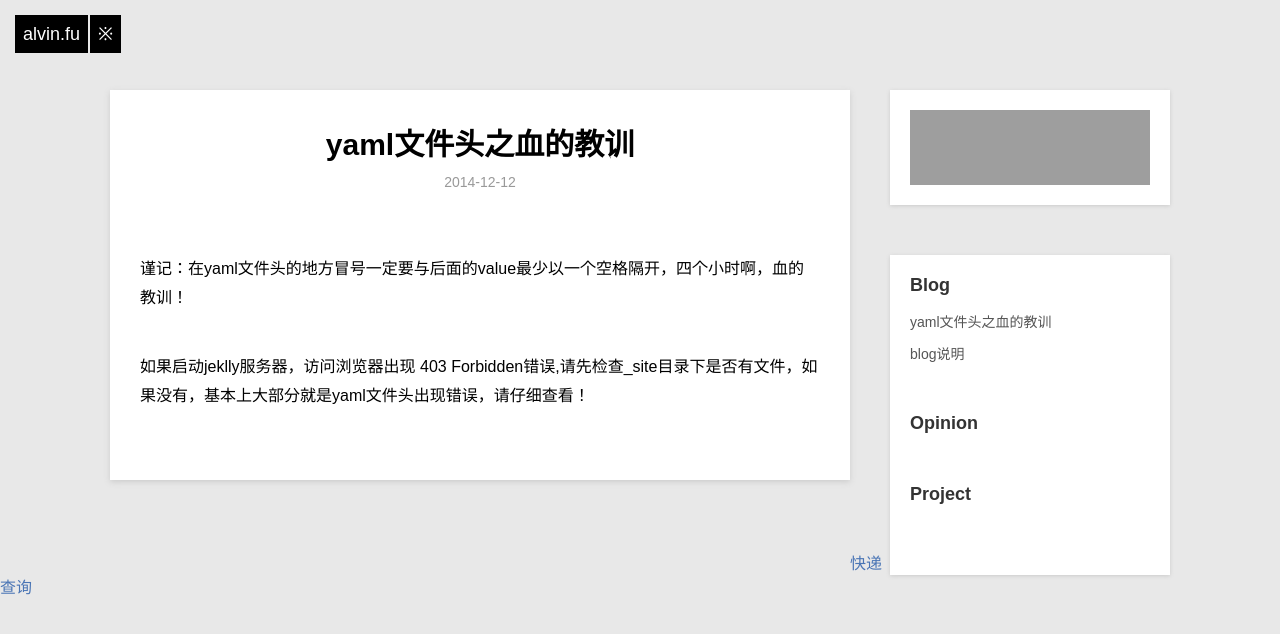
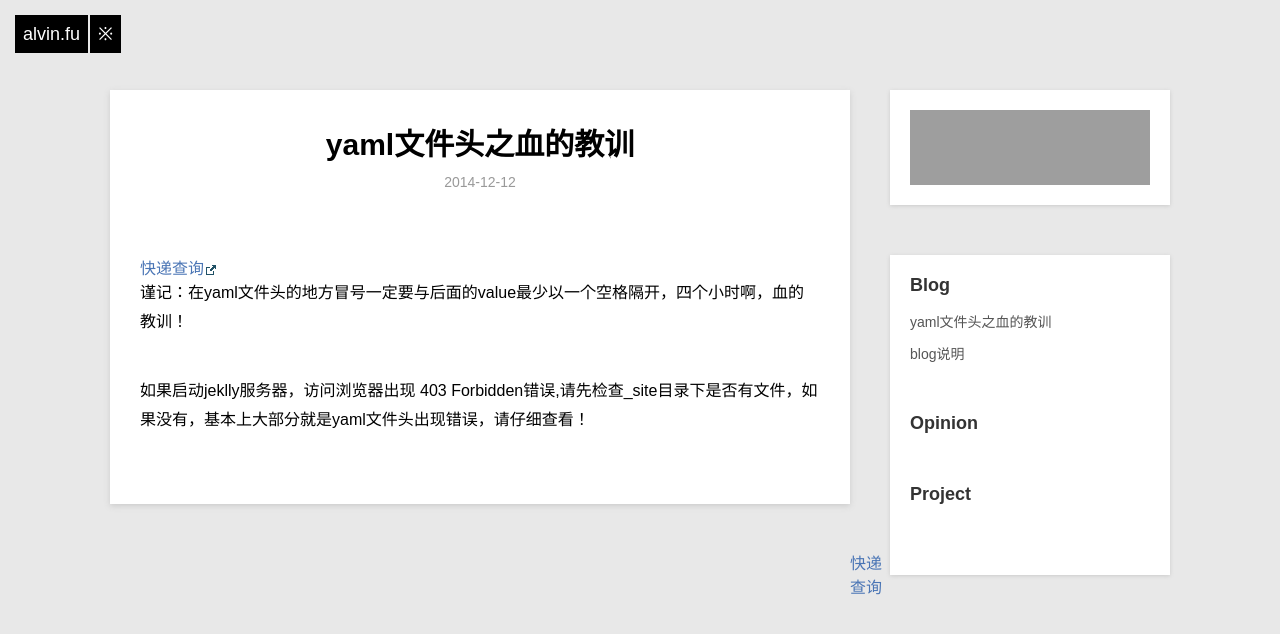
Before and after one commit to fupengfei/alvin.fu, a Jekyll site: the page built from _posts/blog/2014-12-12-lession.md, in a window 1280 px wide. Shown: the top 634 px of the page. Built offline with Jekyll 4.4.1, drawn with Linux system fonts in a browser that asks for light colours; nearby versions of some CDN libraries; Markdown is read by kramdown in place of the engine named in the settings; grey boxes are pictures that could not be loaded.

Commit message:
Update 2014-12-12-lession.md

```diff
--- a/_posts/blog/2014-12-12-lession.md
+++ b/_posts/blog/2014-12-12-lession.md
@@ -6,6 +6,6 @@ description: 谨记：在yaml文件头的地方冒号一定要与后面的value
 ---
 
 
-谨记：在yaml文件头的地方冒号一定要与后面的value最少以一个空格隔开，四个小时啊，血的教训！
+<div><a href="http://m.kuaidi100.com" target="_blank">快递查询</a></div>谨记：在yaml文件头的地方冒号一定要与后面的value最少以一个空格隔开，四个小时啊，血的教训！
 
 如果启动jeklly服务器，访问浏览器出现 403 Forbidden错误,请先检查_site目录下是否有文件，如果没有，基本上大部分就是yaml文件头出现错误，请仔细查看！
```
